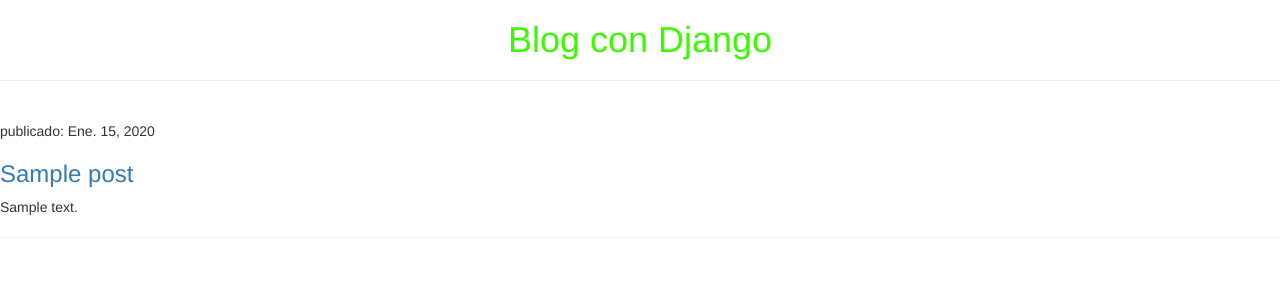
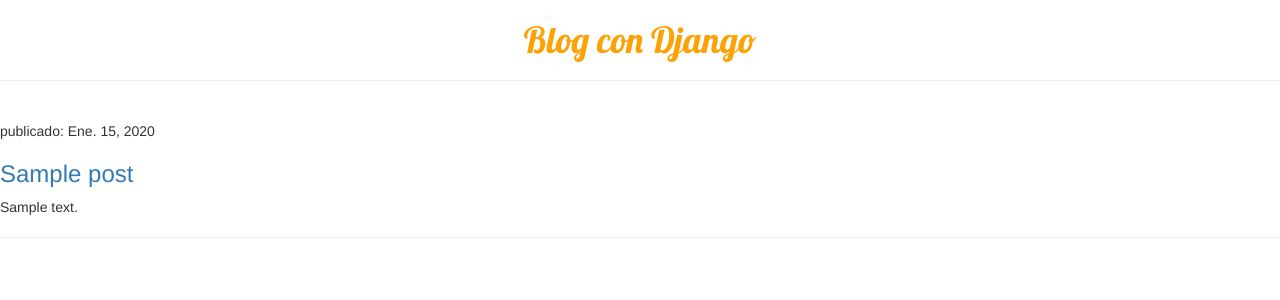
Before and after one commit to Angel-IG/django-test, a Django app: template blog/templates/blog/post_list.html in a window 1280 px wide. Shown: the top 300 px of the page. Run offline with Django 3.2, Linux system fonts and the light colour scheme; the template is opened without the code that fills it: values that come from a table or form of the project are taken from there, others are empty; tables that the repository leaves empty hold one stand-in row (values such as "Sample post"); some libraries are stand-ins or nearby versions.

Commit message:
Cambiando el estilo de la página

```diff
--- a/blog/static/css/blog.css
+++ b/blog/static/css/blog.css
@@ -1,5 +1,6 @@
 h1 a {
-    color: #3BFA00
+    color: #FCA205;
+    font-family: 'Lobster';
 }
 
 body {
--- a/blog/templates/blog/post_list.html
+++ b/blog/templates/blog/post_list.html
@@ -4,7 +4,8 @@
         <title>Blog con Django</title>
         <link rel="stylesheet" href="//maxcdn.bootstrapcdn.com/bootstrap/3.2.0/css/bootstrap.min.css">
         <link rel="stylesheet" href="//maxcdn.bootstrapcdn.com/bootstrap/3.2.0/css/bootstrap-theme.min.css">
-        <link rel="stylesheet" href="{% static 'css/blog.css' %}">
+        <link href="//fonts.googleapis.com/css?family=Lobster&subset=latin,latin-ext" rel="stylesheet" type="text/css">
+        <link rel="stylesheet" href="{% static 'css\blog.css' %}">
     </head>
     <body>
         <center>
```
